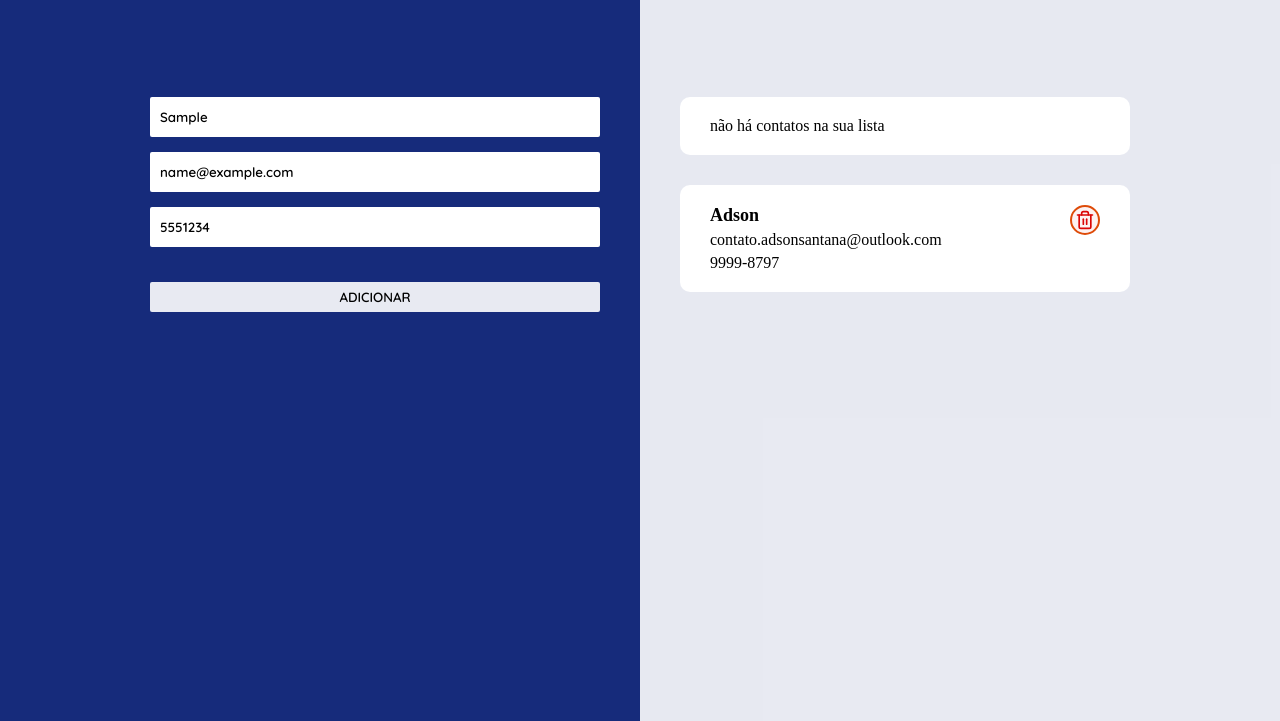
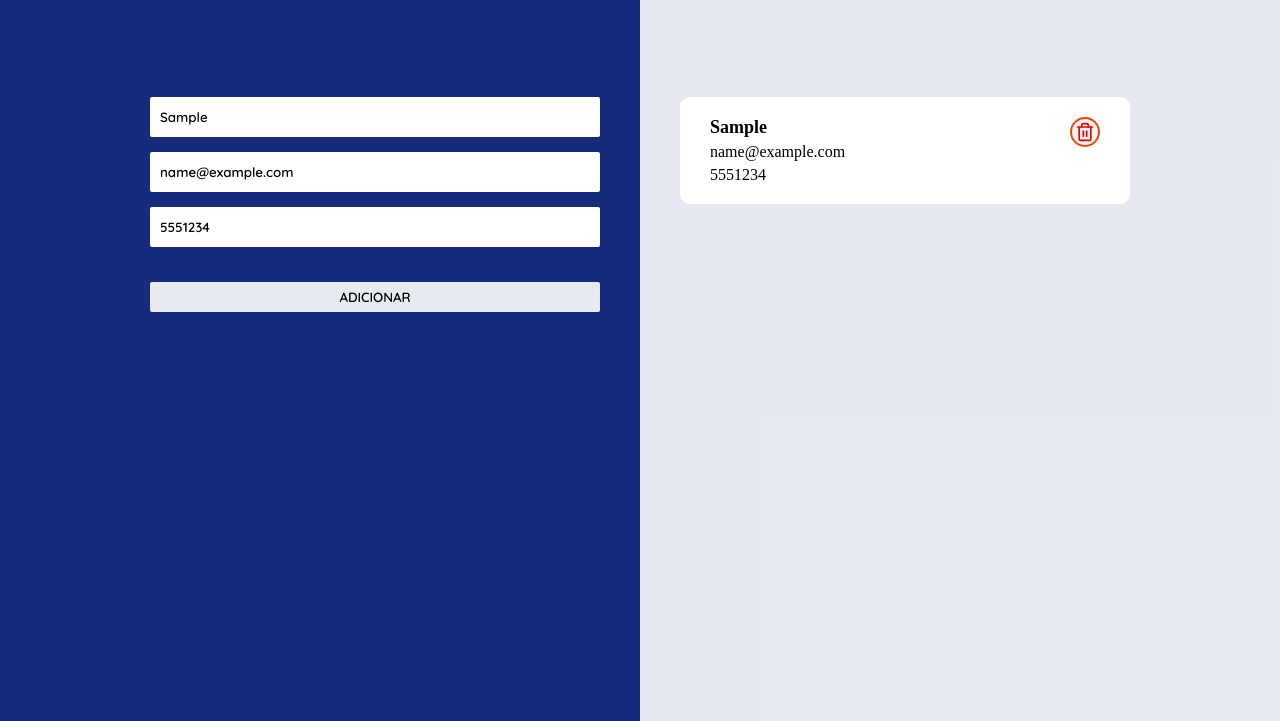
Before and after one commit to XxADSONxX/Lista_de_contatos_Kenzie, a plain HTML site: page index.html in a window 1280 px wide. Both pictures are taken after typing "Sample", "name@example.com", "5551234" into the empty fields and a click on the button "ADICIONAR". Shown: the part 91-812 px from the top of the page. Drawn offline with Linux system fonts and the light colour scheme.

Commit message:
adicionando valores

```diff
--- a/index.html
+++ b/index.html
@@ -34,13 +34,13 @@
         </section>
         <section class="secaoListaContatos">
             <ul class="secaoListaContatos_lista">
-                <li>não há contatos na sua lista</li>
+                <!-- <li>não há contatos na sua lista</li>
                 <li>
                     <button id="removerContato"></button>
                     <h2>Adson</h2>
                     <p>contato.adsonsantana@outlook.com</p>
                     <span>9999-8797</span>
-                </li>
+                </li> -->
             </ul>
         </section>
     </main>
--- a/js/script.js
+++ b/js/script.js
@@ -9,9 +9,9 @@
 
 const listaContatoLocal = [];
 
+const listaCOntatosCOntainer = document.querySelector('.secaoListaContatos_lista');
 
-
-
+/* interação direta com o HTML */
 const campoNome = document.getElementById('campoNome');
 const campoEmail = document.getElementById('campoEmail');
 const campoTelefone = document.getElementById('campoTelefone');
@@ -28,9 +28,41 @@ function adicionarNovoContato() {
         email: valorEmail,
         telefone: valorTelefone
     };
+    /* salvando valores na lista de contatos usando o método push */
     listaContatoLocal.push(novoContato);
-
-    console.log(listaContatoLocal);
+    renderizarLayout();
 }
 
 botaoAdicionar.addEventListener('click', adicionarNovoContato);
+
+function renderizarLayout() {
+    listaCOntatosCOntainer.innerHTML = '';
+
+    for (let i = 0; i < listaContatoLocal.length; i++){
+        criarLayout(listaContatoLocal[i]);
+    }
+}
+
+function criarLayout(contato) {
+    /* criar elemento HTML atravez do js */
+    const li = document.createElement('li');
+    const button = document.createElement('button');
+    const h2 = document.createElement('h2');
+    const p = document.createElement('p');
+    const span = document.createElement('span');
+
+    /* inserir um elemento dentro de outro */
+    li.appendChild(button);
+    li.appendChild(h2);
+    li.appendChild(p);
+    li.appendChild(span);
+
+button.id = "removerContato";
+
+h2.innerText = contato.nome;
+p.innerText = contato.email;
+span.innerText = contato.telefone;
+
+
+listaCOntatosCOntainer.appendChild(li);
+}
```
